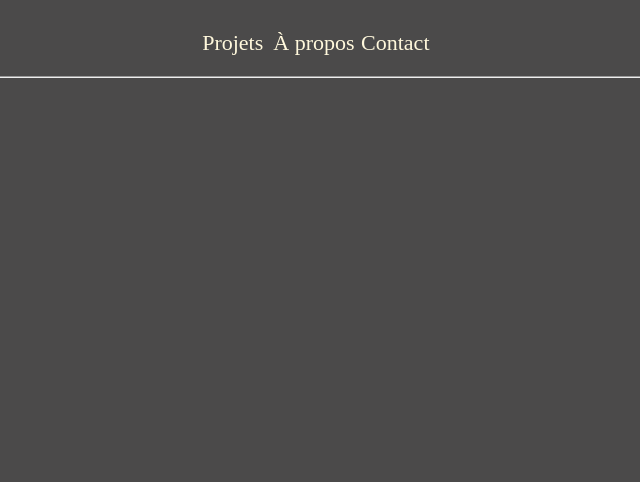
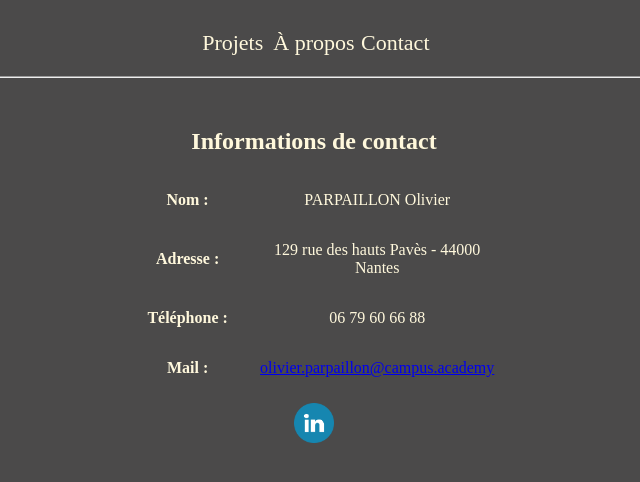
Before and after one commit to OlivierParpaillon/portfolio, a plain HTML site: page contact.html in a window 1280 px wide. Shown: the whole page, without its empty margins (326-966 px from the left). Drawn offline with Linux system fonts and the light colour scheme.

Commit message:
fin page contact

```diff
--- a/contact.html
+++ b/contact.html
@@ -20,7 +20,33 @@
         <hr>
     </header>
 
+    <div class="contact">
+        <h2>Informations de contact</h2>
 
+        <div class="contact-flex">
+            <p><b>Nom : </b></p>
+            <p>PARPAILLON Olivier</p>
+        </div>
+
+        <div class="contact-flex">
+            <p><b>Adresse : </b></p>
+            <p>129 rue des hauts Pavès - 44000 Nantes</p>
+        </div>
+
+        <div class="contact-flex">
+            <p><b>Téléphone :</b></p>
+            <p>06 79 60 66 88</p>
+        </div>
+
+        <div class="contact-flex">
+            <p><b>Mail : </b></p>
+            <p><a href="mailto:olivier.parpaillon@campus.academy">olivier.parpaillon@campus.academy</a></p>
+        </div>
+
+        <div class="social">
+            <a href="https://www.linkedin.com/in/olivier-parpaillon-9665831b8/"><img src="img\lk.png" alt="Logo Lk"></a>
+        </div>
+    </div>
 
 </body>
 
--- a/styles.css
+++ b/styles.css
@@ -88,3 +88,35 @@ h1 {
 .form {
     flex-direction: row;
 }
+
+.contact {
+    text-align: center;
+    margin-top: 50px;
+    color: cornsilk;
+}
+
+.contact-flex {
+    display: flex;
+    align-items: center;
+    justify-content: center;
+}
+
+.contact-flex p:first-child {
+    flex: 0 0 10%;
+}
+
+.contact-flex p:last-child {
+    flex: 0 0 20%;
+}
+
+.social {
+    display: flex;
+    justify-content: space-around;
+    margin: 10px auto 0px auto;
+}
+
+.social img {
+    width: 40px;
+    height: 40px;
+    justify-content: center;
+}
```
Also changed, not shown: img/lk.png (added), 1 other file.
